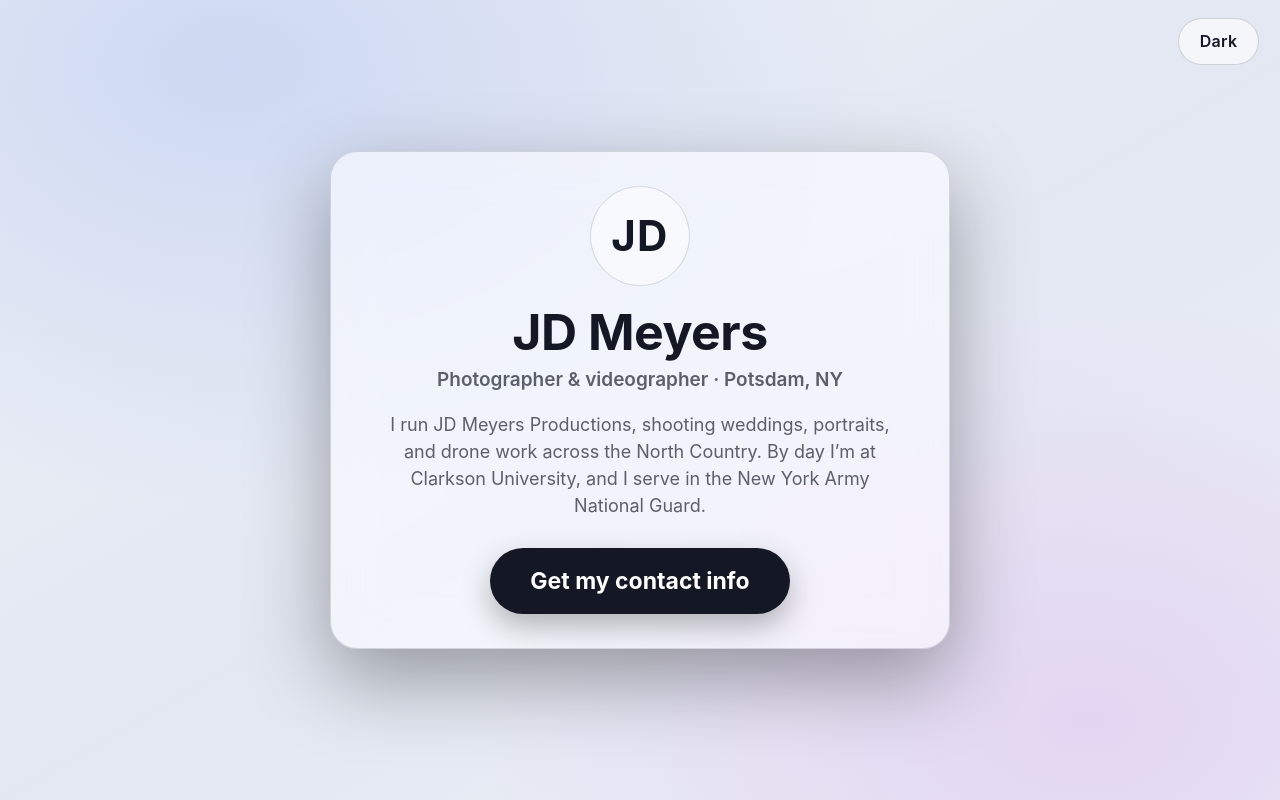
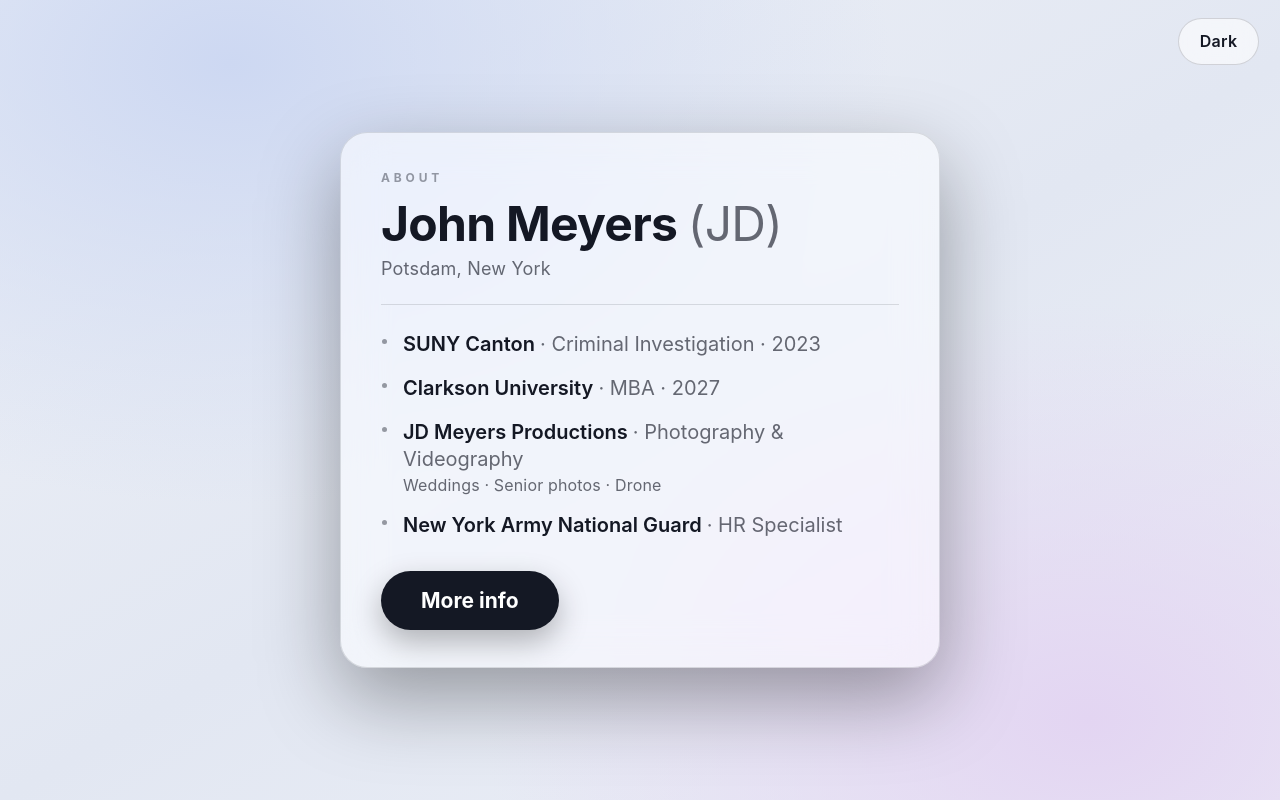
Before and after one commit to julietdeltaone/mobilecontact, a plain HTML site: page index.html in a window 1280 px wide. Drawn offline with Linux system fonts and the light colour scheme.

Commit message:
V8: left-justified bullet bio (John Meyers (JD)), More info button, sleeker type

```diff
--- a/index.html
+++ b/index.html
@@ -3,31 +3,39 @@
 <head>
 <meta charset="utf-8">
 <meta name="viewport" content="width=device-width, initial-scale=1">
-<title>JD Meyers</title>
+<title>John Meyers (JD)</title>
 <script>(function(){var t='dark';try{if(window.matchMedia&&window.matchMedia('(prefers-color-scheme: light)').matches){t='light';}}catch(e){}document.documentElement.setAttribute('data-theme',t);})();</script>
 <style>
 *{margin:0;padding:0;box-sizing:border-box;-webkit-tap-highlight-color:transparent}
 html,body{height:100%}
 body{font-family:-apple-system, BlinkMacSystemFont, "Segoe UI", Roboto, "Helvetica Neue", Arial, sans-serif;overflow:hidden}
 button{font-family:inherit;cursor:pointer;border:none;background:none;color:inherit}
-:root[data-theme="dark"]{--text:#f6f7fb;--muted:rgba(246,247,251,.72);--glass:rgba(255,255,255,.08);--glass-line:rgba(255,255,255,.22);--btn:rgba(255,255,255,.07);--btn-line:rgba(255,255,255,.18);--btn-active:#f6f7fb;--btn-active-text:#101322;--toggle:rgba(255,255,255,.1);--toggle-line:rgba(255,255,255,.25);--bg-grad:radial-gradient(1200px 800px at 18% 8%,#2b3350 0%,transparent 55%),radial-gradient(1100px 760px at 85% 90%,#3a2b52 0%,transparent 55%),linear-gradient(150deg,#0a0d18 0%,#131828 52%,#0a0c14 100%)}
-:root[data-theme="light"]{--text:#141824;--muted:rgba(20,24,36,.68);--glass:rgba(255,255,255,.55);--glass-line:rgba(20,24,36,.14);--btn:rgba(255,255,255,.45);--btn-line:rgba(20,24,36,.14);--btn-active:#141824;--btn-active-text:#ffffff;--toggle:rgba(255,255,255,.6);--toggle-line:rgba(20,24,36,.16);--bg-grad:radial-gradient(1200px 800px at 18% 8%,#cdd8f2 0%,transparent 55%),radial-gradient(1100px 760px at 85% 90%,#e3d5f2 0%,transparent 55%),linear-gradient(150deg,#eef1f7 0%,#e2e7f2 52%,#edf0f7 100%)}
+:root[data-theme="dark"]{--text:#f6f7fb;--muted:rgba(246,247,251,.66);--faint:rgba(246,247,251,.45);--glass:rgba(255,255,255,.07);--glass-line:rgba(255,255,255,.20);--btn:rgba(255,255,255,.06);--btn-line:rgba(255,255,255,.16);--btn-active:#f6f7fb;--btn-active-text:#101322;--toggle:rgba(255,255,255,.1);--toggle-line:rgba(255,255,255,.25);--bg-grad:radial-gradient(1200px 800px at 18% 8%,#2b3350 0%,transparent 55%),radial-gradient(1100px 760px at 85% 90%,#3a2b52 0%,transparent 55%),linear-gradient(150deg,#0a0d18 0%,#131828 52%,#0a0c14 100%)}
+:root[data-theme="light"]{--text:#141824;--muted:rgba(20,24,36,.64);--faint:rgba(20,24,36,.42);--glass:rgba(255,255,255,.55);--glass-line:rgba(20,24,36,.13);--btn:rgba(255,255,255,.45);--btn-line:rgba(20,24,36,.13);--btn-active:#141824;--btn-active-text:#ffffff;--toggle:rgba(255,255,255,.6);--toggle-line:rgba(20,24,36,.16);--bg-grad:radial-gradient(1200px 800px at 18% 8%,#cdd8f2 0%,transparent 55%),radial-gradient(1100px 760px at 85% 90%,#e3d5f2 0%,transparent 55%),linear-gradient(150deg,#eef1f7 0%,#e2e7f2 52%,#edf0f7 100%)}
 body{background:var(--bg-grad);background-color:#0a0d18;color:var(--text);display:flex;height:100dvh;padding:2.5vmin;animation:drift 26s ease-in-out infinite alternate}
 :root[data-theme="light"] body{background-color:#eef1f7}
 @keyframes drift{from{background-position:0% 0%,100% 100%,0 0}to{background-position:6% 4%,94% 96%,0 0}}
 .theme-toggle{position:fixed;top:2.2vmin;right:2.6vmin;z-index:60;font-size:clamp(13px,2vmin,18px);font-weight:600;letter-spacing:.02em;padding:clamp(8px,1.6vmin,14px) clamp(14px,2.6vmin,26px);border-radius:999px;background:var(--toggle);color:var(--text);border:1px solid var(--toggle-line);backdrop-filter:blur(14px);-webkit-backdrop-filter:blur(14px)}
-.card{margin:auto;width:min(94vw,620px);max-height:95dvh;background:var(--glass);border:1px solid var(--glass-line);border-radius:clamp(20px,3.4vmin,30px);padding:clamp(20px,4.2vmin,42px) clamp(18px,4.5vmin,44px);text-align:center;backdrop-filter:blur(22px) saturate(1.3);-webkit-backdrop-filter:blur(22px) saturate(1.3);box-shadow:0 30px 80px rgba(0,0,0,.35);display:flex;flex-direction:column;align-items:center;overflow:hidden}
-.screen{display:none;flex-direction:column;align-items:center;width:100%;min-height:0}
+.card{margin:auto;width:min(94vw,600px);max-height:95dvh;background:var(--glass);border:1px solid var(--glass-line);border-radius:clamp(20px,3.4vmin,30px);padding:clamp(24px,4.6vmin,46px) clamp(22px,5vmin,48px);backdrop-filter:blur(22px) saturate(1.3);-webkit-backdrop-filter:blur(22px) saturate(1.3);box-shadow:0 30px 80px rgba(0,0,0,.35);display:flex;flex-direction:column;overflow:hidden}
+.screen{display:none;flex-direction:column;width:100%;min-height:0;text-align:left}
 .screen.on{display:flex;animation:fadein .35s ease}
 @keyframes fadein{from{opacity:0;transform:translateY(6px)}to{opacity:1;transform:none}}
-.monogram{width:clamp(62px,13vmin,100px);height:clamp(62px,13vmin,100px);border-radius:50%;border:1px solid var(--glass-line);background:var(--btn);display:flex;align-items:center;justify-content:center;font-size:clamp(26px,5.4vmin,42px);font-weight:700;letter-spacing:.03em;margin-bottom:clamp(12px,2.4vmin,20px)}
-.name{font-size:clamp(30px,7.2vmin,50px);font-weight:700;letter-spacing:-.01em;line-height:1.08}
-.role{font-size:clamp(14px,2.5vmin,19px);color:var(--muted);margin-top:clamp(6px,1.2vmin,10px);font-weight:600}
-.bio{font-size:clamp(14px,2.4vmin,18px);line-height:1.5;color:var(--muted);max-width:44ch;margin-top:clamp(12px,2.6vmin,20px)}
-.cta{margin-top:clamp(18px,3.6vmin,30px);background:var(--btn-active);color:var(--btn-active-text);font-size:clamp(17px,3vmin,23px);font-weight:700;padding:clamp(13px,2.4vmin,19px) clamp(24px,5vmin,40px);border-radius:999px;box-shadow:0 12px 30px rgba(0,0,0,.28)}
+.kicker{font-size:clamp(10px,1.7vmin,12px);font-weight:700;letter-spacing:.32em;color:var(--faint);text-transform:uppercase}
+.name{font-size:clamp(30px,7vmin,48px);font-weight:700;letter-spacing:-.015em;line-height:1.08;margin-top:clamp(8px,1.6vmin,14px)}
+.name .jd{font-weight:400;color:var(--muted)}
+.loc{font-size:clamp(14px,2.4vmin,18px);color:var(--muted);margin-top:clamp(5px,1vmin,9px);letter-spacing:.01em}
+.rule{height:1px;background:var(--glass-line);margin:clamp(16px,3.2vmin,26px) 0}
+ul.facts{list-style:none}
+ul.facts li{position:relative;padding-left:clamp(16px,2.8vmin,22px);margin-bottom:clamp(11px,2.2vmin,17px)}
+ul.facts li:last-child{margin-bottom:0}
+ul.facts li::before{content:"";position:absolute;left:1px;top:.52em;width:5px;height:5px;border-radius:50%;background:var(--faint)}
+.fact-main{font-size:clamp(15px,2.7vmin,20px);font-weight:600;line-height:1.35}
+.fact-main .thin{font-weight:400;color:var(--muted)}
+.fact-sub{font-size:clamp(13px,2.2vmin,16px);color:var(--muted);margin-top:2px;letter-spacing:.01em}
+.cta{align-self:flex-start;margin-top:clamp(20px,4vmin,32px);background:var(--btn-active);color:var(--btn-active-text);font-size:clamp(16px,2.8vmin,21px);font-weight:700;padding:clamp(12px,2.2vmin,17px) clamp(26px,5vmin,42px);border-radius:999px;box-shadow:0 12px 30px rgba(0,0,0,.28)}
 .cta:active{transform:scale(.98)}
-.back{align-self:flex-start;font-size:clamp(14px,2.2vmin,17px);font-weight:600;color:var(--muted);padding:6px 4px;margin-bottom:clamp(4px,1vmin,8px)}
-.name-sm{font-size:clamp(22px,4.6vmin,34px);font-weight:700;line-height:1.1;margin-bottom:clamp(12px,2.6vmin,20px)}
+.back{align-self:flex-start;font-size:clamp(14px,2.2vmin,17px);font-weight:600;color:var(--muted);padding:6px 4px;margin-bottom:clamp(6px,1.2vmin,10px)}
+.name-sm{font-size:clamp(22px,4.6vmin,32px);font-weight:700;line-height:1.1;margin-bottom:clamp(12px,2.6vmin,20px)}
 .choices{display:flex;flex-direction:column;gap:clamp(9px,1.8vmin,14px);width:100%}
 .choice{display:block;width:100%;text-align:center;padding:clamp(13px,2.5vmin,20px) 10px;font-size:clamp(16px,2.9vmin,23px);font-weight:600;color:var(--text);background:var(--btn);border:1px solid var(--btn-line);border-radius:clamp(13px,2.2vmin,18px);transition:background .25s ease,color .25s ease}
 .choice.active{background:var(--btn-active);color:var(--btn-active-text)}
@@ -47,16 +55,31 @@ body{background:var(--bg-grad);background-color:#0a0d18;color:var(--text);displa
 <main class="card">
 
   <section class="screen on" id="screen-bio">
-    <div class="monogram">JD</div>
-    <div class="name">JD Meyers</div>
-    <div class="role">Photographer &amp; videographer · Potsdam, NY</div>
-    <p class="bio">I run JD Meyers Productions, shooting weddings, portraits, and drone work across the North Country. By day I&rsquo;m at Clarkson University, and I serve in the New York Army National Guard.</p>
-    <button class="cta" id="to-contact">Get my contact info</button>
+    <div class="kicker">About</div>
+    <div class="name">John Meyers <span class="jd">(JD)</span></div>
+    <div class="loc">Potsdam, New York</div>
+    <div class="rule"></div>
+    <ul class="facts">
+      <li>
+        <div class="fact-main">SUNY Canton <span class="thin">· Criminal Investigation · 2023</span></div>
+      </li>
+      <li>
+        <div class="fact-main">Clarkson University <span class="thin">· MBA · 2027</span></div>
+      </li>
+      <li>
+        <div class="fact-main">JD Meyers Productions <span class="thin">· Photography &amp; Videography</span></div>
+        <div class="fact-sub">Weddings · Senior photos · Drone</div>
+      </li>
+      <li>
+        <div class="fact-main">New York Army National Guard <span class="thin">· HR Specialist</span></div>
+      </li>
+    </ul>
+    <button class="cta" id="to-contact">More info</button>
   </section>
 
   <section class="screen" id="screen-contact">
     <button class="back" id="to-bio">&lsaquo; Back</button>
-    <div class="name-sm">JD Meyers</div>
+    <div class="name-sm">John Meyers (JD)</div>
     <nav class="choices">
       <button class="choice" data-panel="panel-venmo" aria-expanded="false">Venmo · @jdmeyers_</button>
       <button class="choice" data-panel="panel-phone" aria-expanded="false">Phone</button>
```
